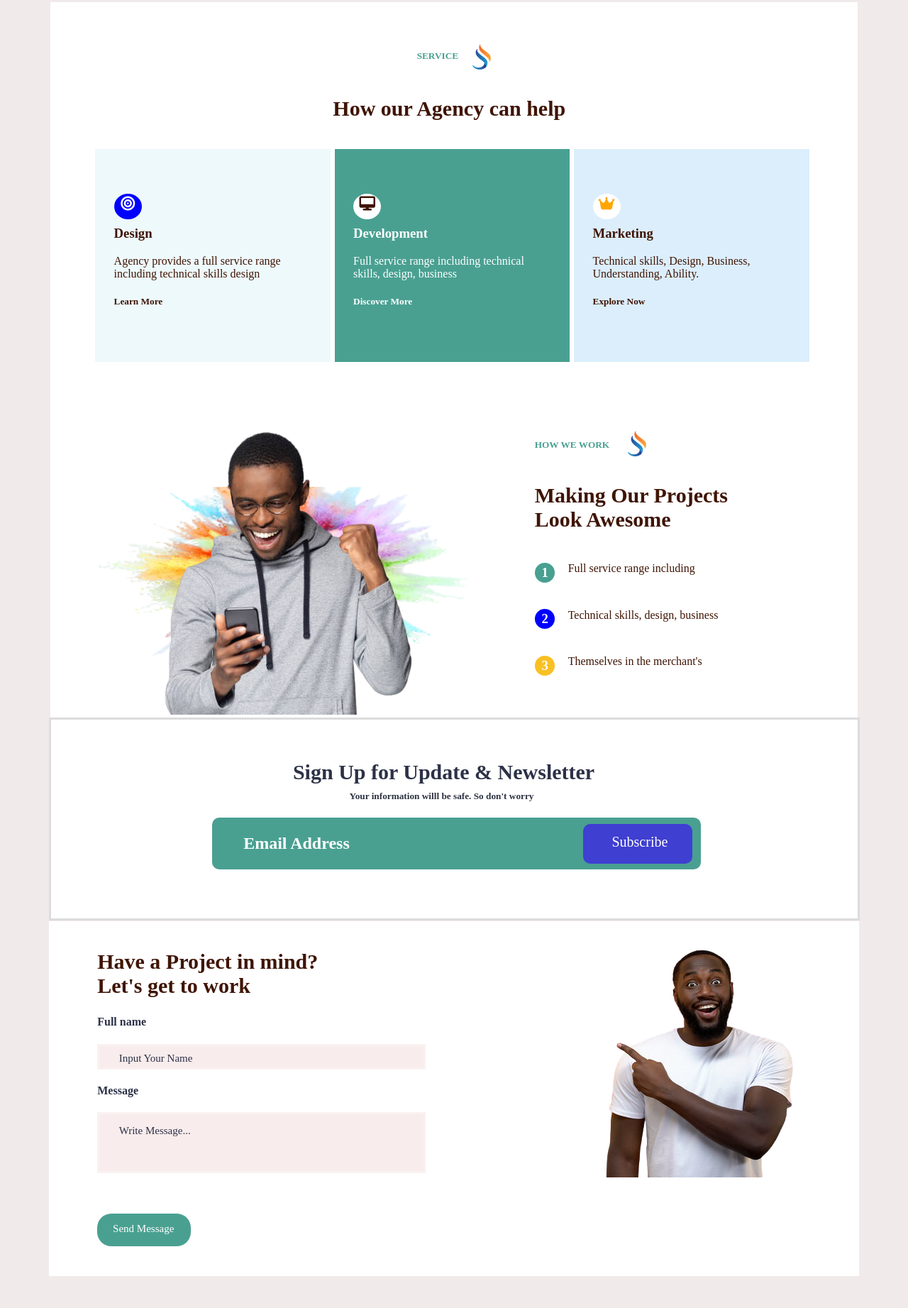
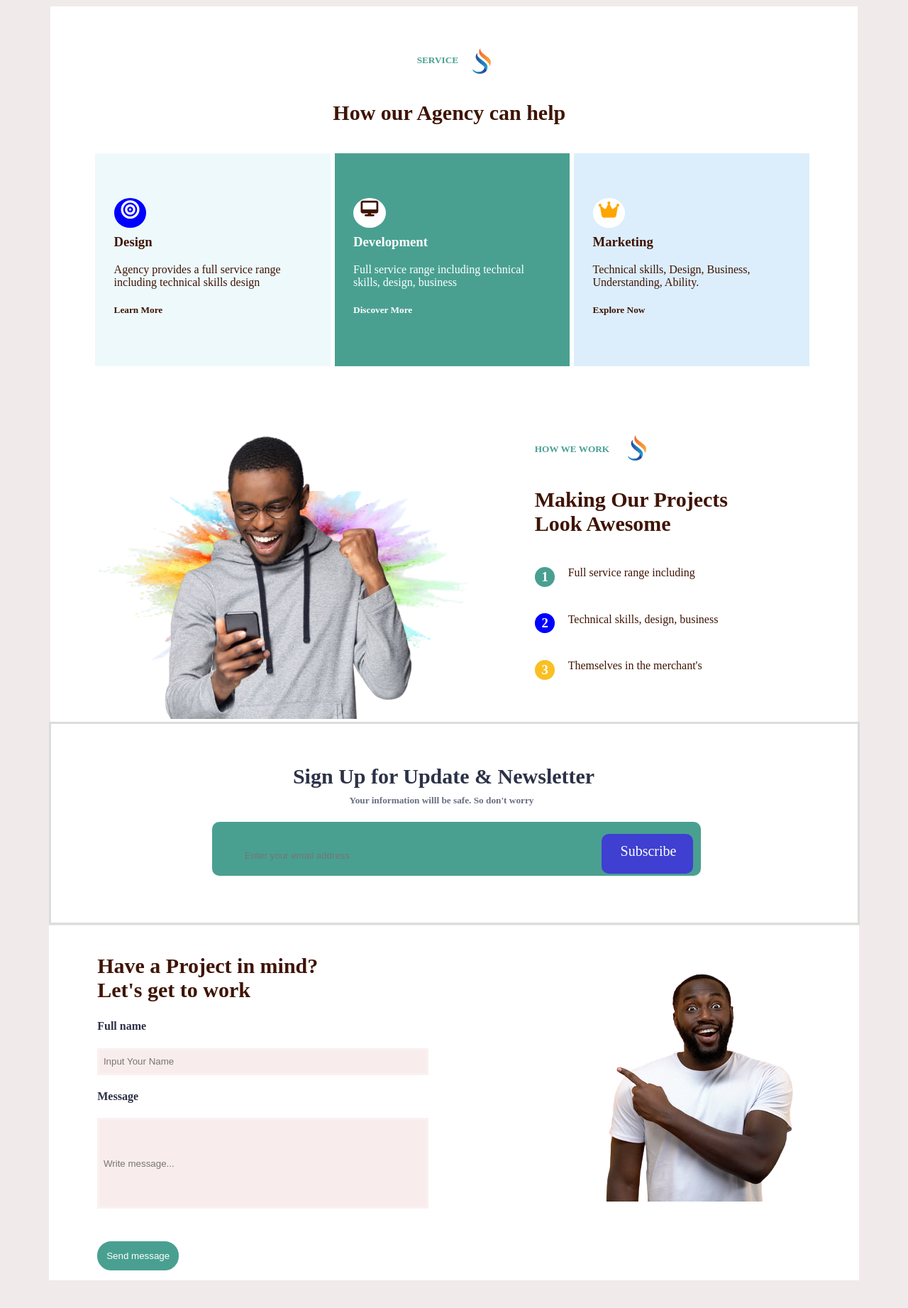
Before and after one commit to Liliane-Gikuku/Abu-Agency, a plain HTML site: page index.html in a window 1280 px wide. Shown: the part 887-2730 px from the top of the page at 71% size. Drawn offline with Linux system fonts and the light colour scheme.

Commit message:
add inputs

```diff
--- a/index.html
+++ b/index.html
@@ -11,17 +11,17 @@
 
 </head>
 <body>
-   <section class="One">
+   <section class="One" id="home">
 
          <nav class="navbar">
 
    <ul>
 
-             <li><a href="index.html">Home</a></li>
-             <li><a href="/how.html">How we work</a></li>
-             <li><a href="/services.html">Services</a></li>
+             <li><a href="#home">Home</a></li>
+             <li><a href="#how">How we work</a></li>
+             <li><a href="#service">Services</a></li>
 
-              <li><a href="#">Contacts</a></li>
+              <li><a href="#contact">Contacts</a></li>
          </ul>
 
 
@@ -104,11 +104,9 @@
    </div>
 
    <div class="app2">
-    <div class="icony">
-        <i class="fa-brands fa-cotton-bureau"></i>
-            </div>
 
-       <p>Prudential</p>
+
+       <img src="images/pru-removebg-preview.png" width="200px" height="100px">
    </div>
 
    <div class="app3">
@@ -126,7 +124,7 @@
 
 </section>
 
-<section class="Three">
+<section class="Three" id="service">
    <div class="title">
 
          <h5>SERVICE</h5>
@@ -174,7 +172,7 @@
        </div>
        </div>
 </div>
-<div class="title2">
+<div class="title2" id="how">
 
    <h5>HOW WE WORK</h5>
    <div class="logo3">
@@ -213,16 +211,21 @@
 
 </section>
 
-<section class="Four">
+<section class="Four" id="contact">
    <div class="subscribe">
        <h1>Sign Up for Update & Newsletter</h1>
        <h5>Your information willl be safe. So don't worry</h5>
    </div>
    <div class="block">
-       <h2>Email Address</h2>
-   </div>
+
+    <input type="Address" class="input3" placeholder=" Enter your email address" name="address" required><br>
+
+
+
    <div class="button4">
-       <p>Subscribe</p>
+   <h4>Subscribe</h4>
+</div>
+
    </div>
 </section>
 
@@ -238,24 +241,26 @@
    <h4>Full name</h4>
 </div>
 
-   <div class="input">
 
-       <p>Input Your Name</p>
-      </div>
+
+    <input type="Name" class="input" placeholder=" Input Your Name" name="name" required><br>
+
   </div>
   <div class="message">
    <h4>Message</h4>
 </div>
 
-   <div class="input2">
 
-       <p>Write Message...</p>
-      </div>
+
+    <input type="Message" class="input2" placeholder=" Write message..." name="message" required><br>
+
+
   </div>
 
-  <div class="buttonx">
-   <p>Send Message</p>
-</div>
+ <div class="mes">
+    <button type="button">Send message</button></div>
+
+
 <div class="adman4">
     <img src="images/excited-removebg-preview.png">
  </div>
--- a/style.css
+++ b/style.css
@@ -161,6 +161,7 @@ nav ul li a{
     width: 13%;
     height: 40px;
     border-radius: 20px;
+    box-shadow: 4px 3px rgb(250, 232, 180);
 }
 
 .button2 p{
@@ -180,6 +181,7 @@ nav ul li a{
     height: 40px;
     border-radius: 20px;
     background-color: rgb(94, 241, 241);
+    box-shadow: 4px 3px rgb(250, 232, 180);
 }
 .button3 P{
     margin-left: 90%;
@@ -285,21 +287,19 @@ nav ul li a{
 font-size: 20px;
 }
 .app2{
-    margin-left: 18%;
+    margin-left: 13%;
     display: flex;
-    color: grey;
+    margin-top: -3.5%;
+
 }
 
-.app2 p{
-    margin-top: 3%;
-    margin-left: 15%;
-    font-size: 18px;
+
 }
 .icony{
 font-size: 20px;
 }
 .app3{
-    margin-left: 15%;
+    margin-left: 13%;
     display: flex;
     margin-top: -1.5%;
 }
@@ -538,7 +538,7 @@ font-size: 20px;
 
 }
 .subscribe h5{
-    color:rgb(45, 50, 66);
+    color:rgb(104, 110, 128);
     margin-left: 10%;
     margin-top: -2%;
 }
@@ -549,28 +549,29 @@ font-size: 20px;
     margin-left: 20%;
     background-color: rgb(73,160,145);
     border-radius: 10px;
+
 }
 
-.block h2{
-    margin-left: 6%;
-    color: white;
-}
+
+
 
 .button4{
     border: solid rgb(63, 63, 209);
     background-color: rgb(63, 63, 209);
-    width: 13%;
+    width: 18%;
     height: 50px;
     border-radius: 10px;
-    margin-left: 66%;
-    margin-top: -5.6%;
+    margin-left: 80%;
+    margin-top: -9%;
+
 }
 
-.button4 p{
+.button4 h4{
     color: white;
-    margin-left: 25%;
+    font-weight: lighter;
+    margin-left: 19%;
     font-size: 20px;
-    margin-top: 7.5%;
+    margin-top: 8.5%;
 }
 
 .Five{
@@ -636,11 +637,11 @@ font-size: 20px;
     background-color:rgb(248, 236, 236) ;
 
     width: 40%;
-    height: 80px;
+    height: 120px;
 
 }
 
-.input2 p{
+.input2 message{
      font-size: 15px;
     color: rgb(44, 49, 71);
     margin-left: 6%;
@@ -676,12 +677,12 @@ font-size: 20px;
 .icona{
     margin-left: 8%;
     margin-top: 19%;
-    font-size: 20px;
+    font-size: 26px;
     color:white;
     border: solid blue;
     border-radius: 50%;
-    width: 10%;
-    height: 10%;
+    width: 12%;
+    height: 12%;
     background-color: blue;
     text-align: center;
 }
@@ -693,14 +694,15 @@ font-size: 20px;
 .iconb{
     margin-left: 8%;
     margin-top: 19%;
-    font-size: 20px;
+    font-size: 22px;
     color:rgb(63, 20, 4);
     border: solid white;
     border-radius: 50%;
-    width: 10%;
-    height: 10%;
+    width: 12%;
+    height: 12%;
     background-color: white;
     text-align: center;
+
 }
 
 .y{
@@ -710,14 +712,15 @@ font-size: 20px;
 .iconc{
     margin-left: 8%;
     margin-top: 19%;
-    font-size: 20px;
+    font-size: 26px;
     color:orange;
     border: solid white;
     border-radius: 50%;
-    width: 10%;
-    height: 10%;
+    width: 12%;
+    height: 12%;
     background-color: white;
     text-align: center;
+
 }
 
 .z{
@@ -746,3 +749,25 @@ font-size: 20px;
     margin-left: 23%;
     margin-top: -12%;
 }
+
+input[type=Address]{
+    border: solid rgb(73,160,145);
+    background-color: rgb(73,160,145);
+    width:400px;
+    height: 40px;
+    margin:3% 10% 1% 5%;
+    text-align: left;
+
+   }
+
+
+
+.mes button{
+    background-color: rgb(73,160,145);
+    padding: 10px;
+    border-radius: 20px;
+    border: solid rgb(73,160,145);
+    color:white;
+    margin-left: 6%;
+    margin-top: 4%;
+}
```
Also changed, not shown: images/pru-removebg-preview.png (added).
